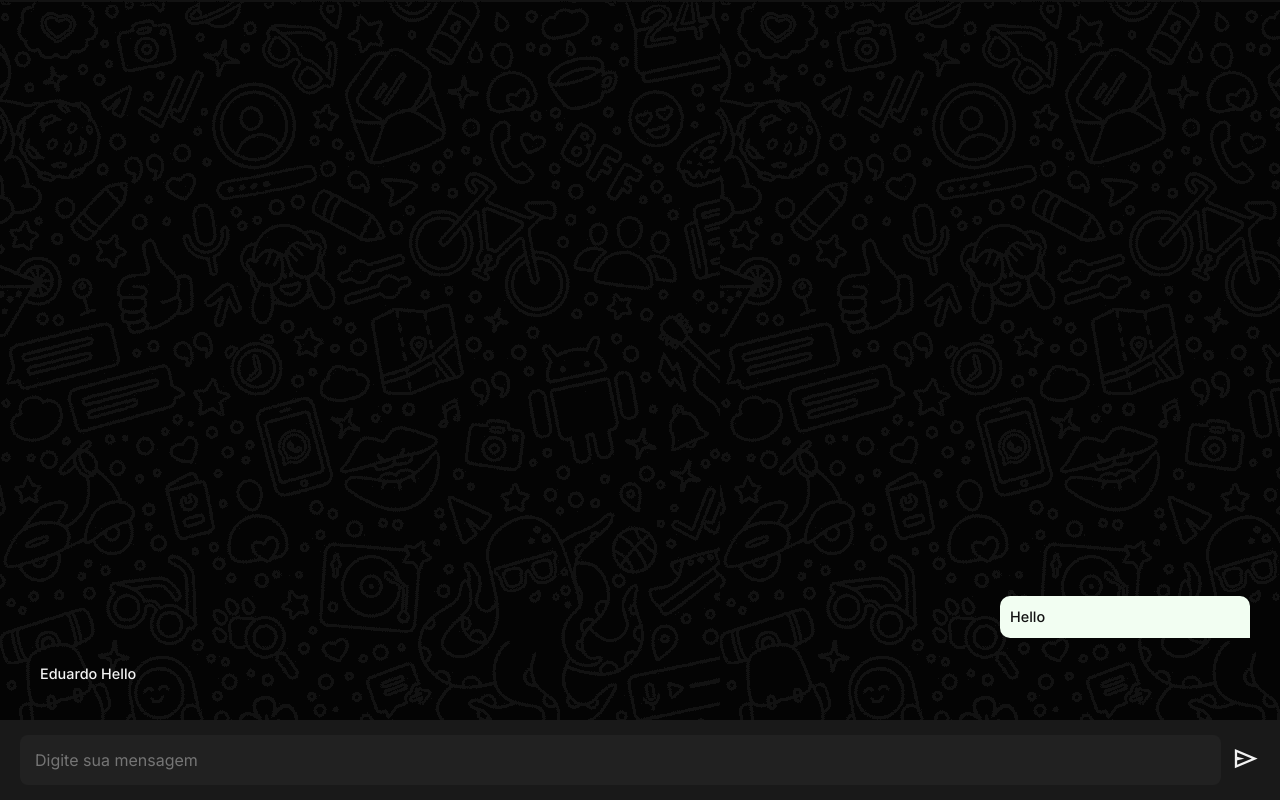
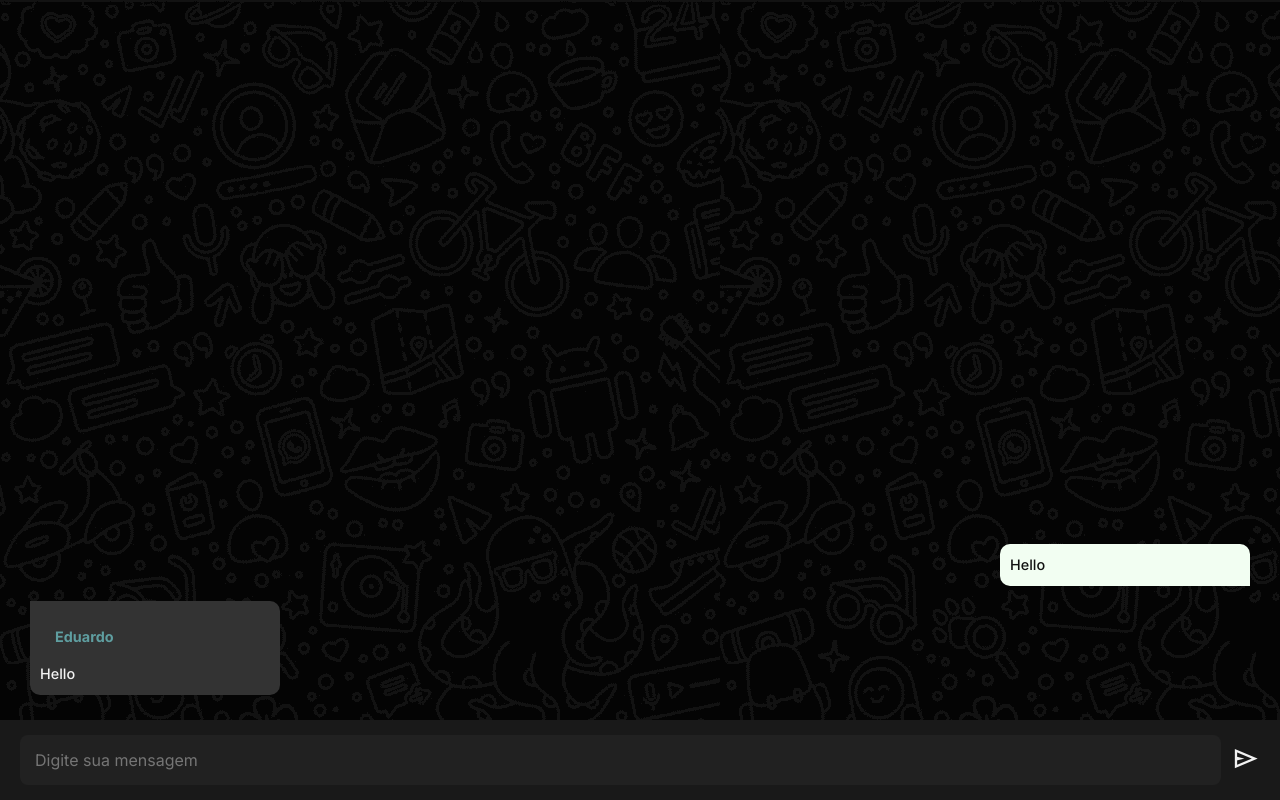
Before and after one commit to EduardoArauj0/CHAT, a plain HTML site: page frontend/index.html in a window 1280 px wide. Drawn offline with nearby package versions, Linux system fonts and the light colour scheme.

Commit message:
style: estilizar o chat do destinatário com CSS

```diff
--- a/frontend/css/style.css
+++ b/frontend/css/style.css
@@ -144,3 +144,17 @@ body {
     border-radius: 10px 10px 0px 10px;
     align-self: flex-end;
 }
+
+.Message--other {
+    background-color: #333;
+    color: #f2f2f2;
+    border-radius: 0px 10px 10px 10px;
+    align-self: flex-start;
+}
+
+.Message--sender {
+    display: block;
+    margin: 15px;
+    font-weight: 700;
+    color: cadetblue;
+}
```
